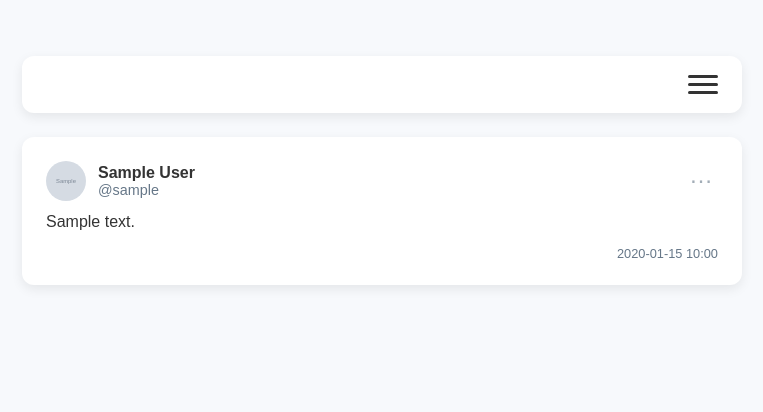
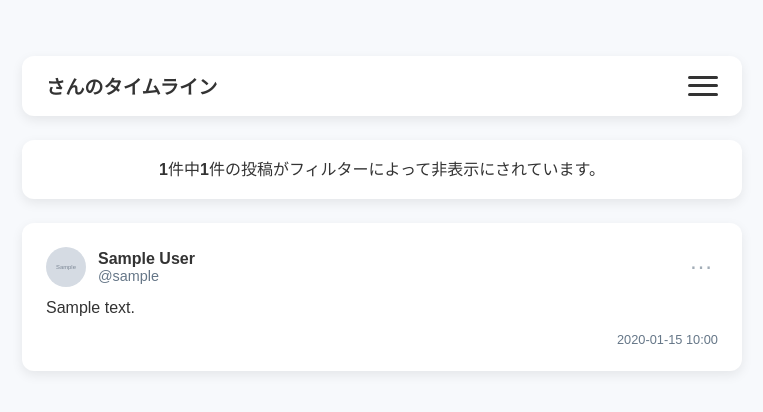
Before and after one commit to Yukihira00/kenkyuu, a FastAPI app: template templates/timeline.html in a window 1280 px wide. Shown: the top 412 px of the page, without its empty margins (258-1021 px from the left). Run offline with FastAPI, Linux system fonts and the light colour scheme; the template is opened without the code that fills it: most values are stand-ins (such as "Sample title", 1, 10 or a date in 2020); grey boxes marked "Sample" are stand-in pictures.

Commit message:
TL調整

```diff
--- a/templates/timeline.html
+++ b/templates/timeline.html
@@ -64,7 +64,7 @@
     <div class="container">
         <div class="header">
             <div class="header-top">
-                <h1>{{ user.display_name or user.handle }}</h1>
+                <h1>{{ user.display_name or user.handle }}さんのタイムライン</h1>
                 <div class="hamburger-menu">
                     <button class="menu-btn" id="menu-btn"><span></span><span></span><span></span></button>
                     <ul class="nav-links" id="nav-links">
@@ -75,6 +75,12 @@
                 </div>
             </div>
         </div>
+
+        {% if total_post_count > 0 %}
+            <div class="card" style="text-align: center; margin-bottom: 1.5rem; padding: 1rem;">
+                <p style="margin: 0;"><strong>{{ total_post_count }}</strong>件中<strong>{{ hidden_post_count }}</strong>件の投稿がフィルターによって非表示にされています。</p>
+            </div>
+        {% endif %}
 
         {% if feed %}
             {% for item in feed %}
```
